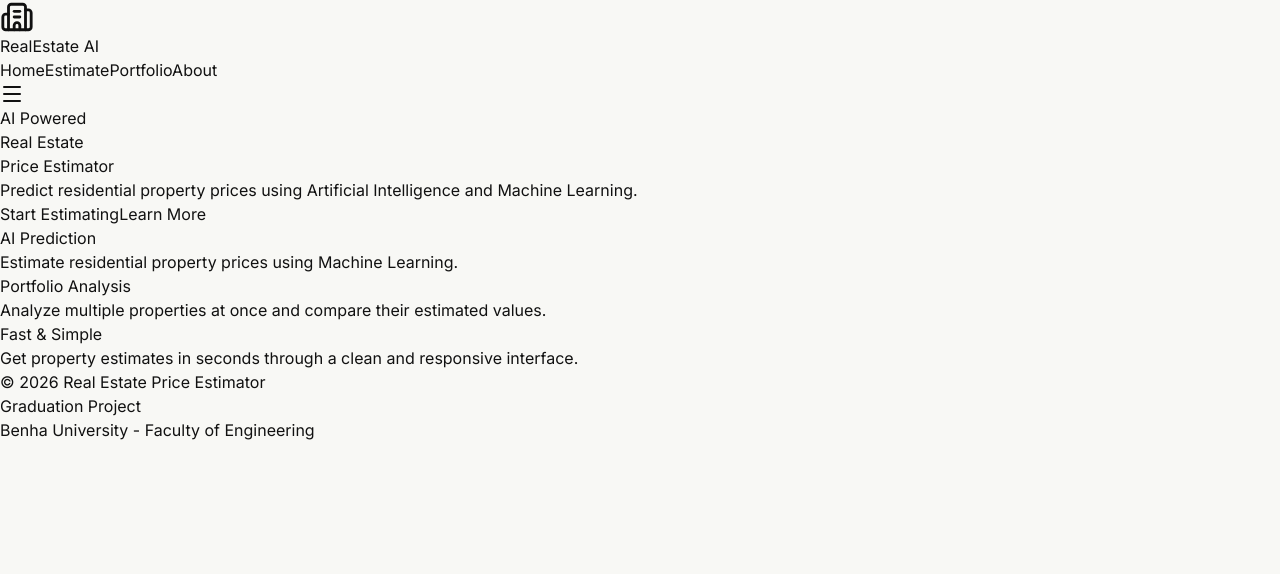
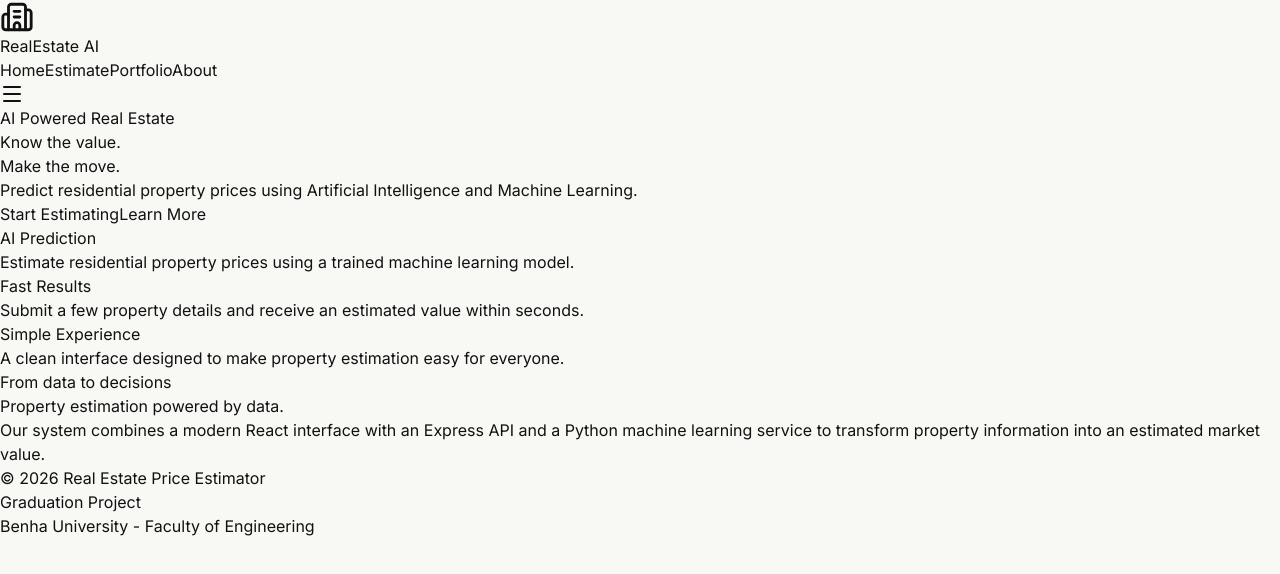
Before and after one commit to Ashrafmuhmed/Real-Estate-Price-Estimator, a React (Vite) app in the folder Website/: page / in a window 1280 px wide. Shown: the top 574 px of the page. Built offline with nearby package versions, Linux system fonts and the light colour scheme.

Commit message:
Refactor Home component and add features section
Refactor Home component to improve structure and add features section.

```diff
--- a/Website/src/pages/Home.jsx
+++ b/Website/src/pages/Home.jsx
@@ -1,104 +1,122 @@
 import { motion } from "framer-motion";
 import { Link } from "react-router-dom";
 
+const features = [
+  {
+    title: "AI Prediction",
+    text: "Estimate residential property prices using a trained machine learning model.",
+  },
+  {
+    title: "Fast Results",
+    text: "Submit a few property details and receive an estimated value within seconds.",
+  },
+  {
+    title: "Simple Experience",
+    text: "A clean interface designed to make property estimation easy for everyone.",
+  },
+];
+
 export default function Home() {
   return (
-    <section className="min-h-screen flex flex-col justify-center items-center px-6 text-center">
+    <div className="bg-[#F8F8F5]">
+      {/* Hero */}
+      <section className="min-h-[calc(100vh-80px)] flex items-center px-6">
+        <div className="max-w-7xl mx-auto w-full py-20">
+          <div className="max-w-4xl">
             <motion.p
-        initial={{ opacity: 0 }}
-        animate={{ opacity: 1 }}
-        className="uppercase tracking-[0.5em] text-cyan-400"
+              initial={{ opacity: 0, y: 20 }}
+              animate={{ opacity: 1, y: 0 }}
+              className="uppercase tracking-[0.35em] text-[#6B705C] font-semibold text-sm"
             >
-        AI Powered
+              AI Powered Real Estate
             </motion.p>
 
             <motion.h1
-        initial={{
-          opacity: 0,
-          y: 80,
-        }}
-        animate={{
-          opacity: 1,
-          y: 0,
-        }}
-        transition={{
-          duration: 1,
-          ease: "easeOut",
-        }}
-        className="text-6xl md:text-8xl font-black mt-6"
+              initial={{ opacity: 0, y: 40 }}
+              animate={{ opacity: 1, y: 0 }}
+              transition={{ duration: 0.8 }}
+              className="text-6xl md:text-8xl font-black tracking-tight mt-6 leading-[0.95]"
             >
-        Real Estate
+              Know the value.
               <br />
-        Price Estimator
+              <span className="text-[#6B705C]">Make the move.</span>
             </motion.h1>
 
             <motion.p
               initial={{ opacity: 0 }}
               animate={{ opacity: 1 }}
-        transition={{ delay: 0.4 }}
-        className="text-slate-400 max-w-3xl text-xl mt-8"
+              transition={{ delay: 0.5 }}
+              className="text-gray-600 max-w-2xl text-lg md:text-xl mt-8 leading-relaxed"
             >
-        Predict residential property prices using Artificial Intelligence and
-        Machine Learning.
+              Predict residential property prices using Artificial Intelligence
+              and Machine Learning.
             </motion.p>
 
             <motion.div
-        initial={{
-          opacity: 0,
-          y: 30,
-        }}
-        animate={{
-          opacity: 1,
-          y: 0,
-        }}
-        transition={{
-          delay: 0.8,
-        }}
-        className="flex flex-wrap justify-center gap-6 mt-10"
+              initial={{ opacity: 0, y: 20 }}
+              animate={{ opacity: 1, y: 0 }}
+              transition={{ delay: 0.7 }}
+              className="flex flex-wrap gap-4 mt-10"
             >
               <Link
                 to="/estimate"
-          className="rounded-xl bg-cyan-500 px-8 py-4 font-bold hover:bg-cyan-400 transition"
+                className="rounded-xl bg-[#111111] px-8 py-4 font-bold text-white hover:bg-[#6B705C] transition"
               >
                 Start Estimating
               </Link>
 
               <Link
                 to="/about"
-          className="rounded-xl border border-white/20 px-8 py-4 hover:bg-white/10 transition"
+                className="rounded-xl border border-[#111111]/20 px-8 py-4 font-bold text-[#111111] hover:bg-[#111111] hover:text-white transition"
               >
                 Learn More
               </Link>
             </motion.div>
-      <div className="grid md:grid-cols-3 gap-6 mt-20 w-full max-w-6xl">
-        <div className="bg-slate-900 rounded-2xl p-6 border border-white/10">
-          <h3 className="text-xl font-bold text-cyan-400">AI Prediction</h3>
-
-          <p className="mt-3 text-slate-400">
-            Estimate residential property prices using Machine Learning.
-          </p>
           </div>
 
-        <div className="bg-slate-900 rounded-2xl p-6 border border-white/10">
-          <h3 className="text-xl font-bold text-cyan-400">
-            Portfolio Analysis
-          </h3>
+          {/* Features */}
+          <div className="grid md:grid-cols-3 gap-5 mt-24">
+            {features.map((feature, index) => (
+              <motion.div
+                key={feature.title}
+                initial={{ opacity: 0, y: 30 }}
+                animate={{ opacity: 1, y: 0 }}
+                transition={{ delay: 0.8 + index * 0.15 }}
+                className="bg-white border border-black/10 rounded-2xl p-7 shadow-sm hover:shadow-md transition"
+              >
+                <div className="w-10 h-1 bg-[#6B705C] mb-6 rounded-full" />
 
-          <p className="mt-3 text-slate-400">
-            Analyze multiple properties at once and compare their estimated
-            values.
+                <h3 className="text-xl font-bold">{feature.title}</h3>
+
+                <p className="text-gray-600 mt-3 leading-relaxed">
+                  {feature.text}
                 </p>
-        </div>
-
-        <div className="bg-slate-900 rounded-2xl p-6 border border-white/10">
-          <h3 className="text-xl font-bold text-cyan-400">Fast & Simple</h3>
-
-          <p className="mt-3 text-slate-400">
-            Get property estimates in seconds through a clean and responsive
-            interface.
-          </p>
+              </motion.div>
+            ))}
           </div>
         </div>
       </section>
+
+      {/* Small information section */}
+      <section className="bg-[#111111] text-white px-6 py-20">
+        <div className="max-w-7xl mx-auto grid md:grid-cols-2 gap-12 items-center">
+          <div>
+            <p className="uppercase tracking-[0.3em] text-[#A5A58D] text-sm font-semibold">
+              From data to decisions
+            </p>
+
+            <h2 className="text-4xl md:text-5xl font-black mt-4">
+              Property estimation powered by data.
+            </h2>
+          </div>
+
+          <p className="text-gray-300 text-lg leading-relaxed">
+            Our system combines a modern React interface with an Express API and
+            a Python machine learning service to transform property information
+            into an estimated market value.
+          </p>
+        </div>
+      </section>
+    </div>
   );
 }
```
Lines whose indentation alone changed are shown as unchanged.
